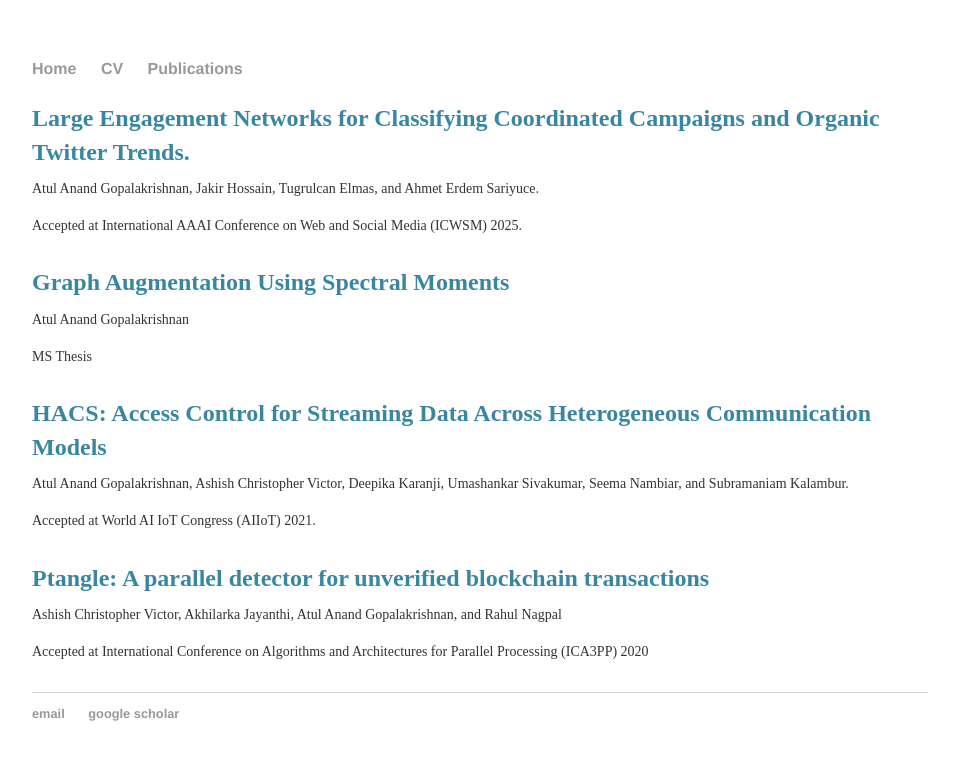
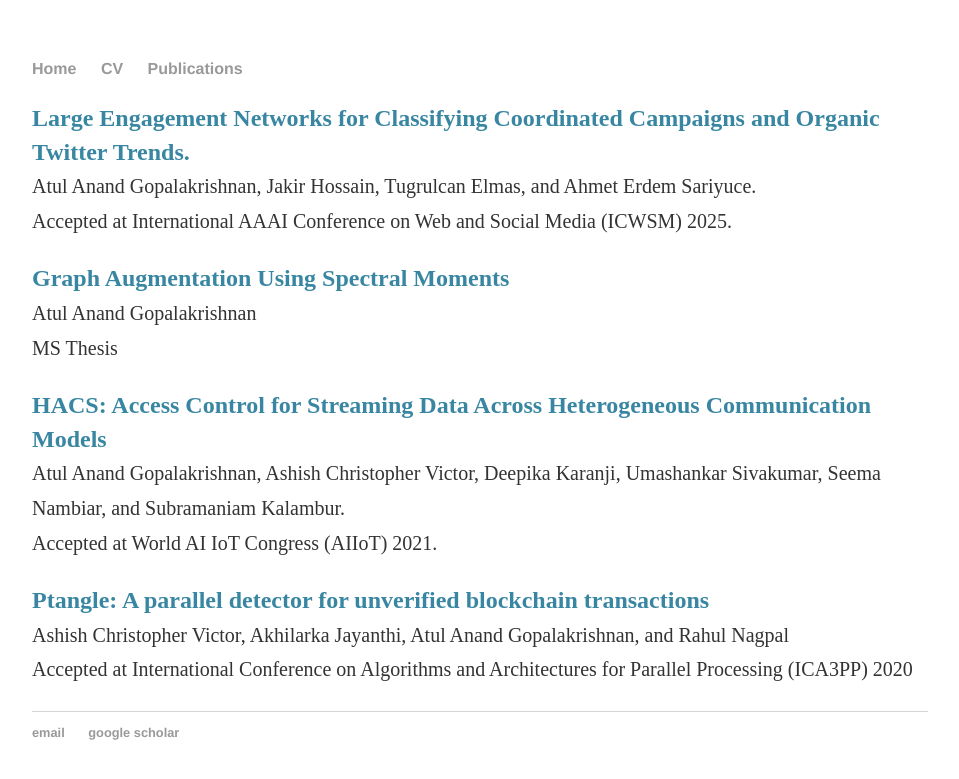
Before and after one commit to atul1234anand/atul1234anand.github.io, a Jekyll site: the page built from publications/index.html, in a window 1280 px wide. Shown: the top 779 px of the page, without its empty margins (160-1119 px from the left). Built offline with Jekyll 4.4.1, drawn with Linux system fonts in a browser that asks for light colours.

Commit message:
Update index.html

```diff
--- a/publications/index.html
+++ b/publications/index.html
@@ -8,7 +8,7 @@ title: Publications
         <a href = "https://arxiv.org/abs/2503.00599" style="color:#3886a1;">
 	<strong>Large Engagement Networks for Classifying Coordinated Campaigns and Organic Twitter Trends.</strong>
 	</a> <br>
-	<span style="font-size: 14px;">
+	<span style="font-size: 20px;">
 	Atul Anand Gopalakrishnan, Jakir Hossain, Tugrulcan Elmas, and Ahmet Erdem Sariyuce. <br>
 	Accepted at International AAAI Conference on Web and Social Media (ICWSM) 2025.
 	</span>
@@ -18,7 +18,7 @@ title: Publications
         <a href = "https://surface.syr.edu/cgi/viewcontent.cgi?article=1702&context=thesis" style="color:#3886a1;">
 	<strong>Graph Augmentation Using Spectral Moments</strong>
 	</a> <br>
-	<span style="font-size: 14px;">
+	<span style="font-size: 20px;">
 	Atul Anand Gopalakrishnan <br>
 	MS Thesis
 	</span>
@@ -28,7 +28,7 @@ title: Publications
         <a href = "https://ieeexplore.ieee.org/abstract/document/9454185" style="color:#3886a1;">
 	<strong>HACS: Access Control for Streaming Data Across Heterogeneous Communication Models</strong>
 	</a> <br>
-	<span style="font-size: 14px;">
+	<span style="font-size: 20px;">
 	Atul Anand Gopalakrishnan, Ashish Christopher Victor, Deepika Karanji, Umashankar Sivakumar, Seema Nambiar, and Subramaniam Kalambur. <br>
 	Accepted at World AI IoT Congress (AIIoT) 2021.
 	<span>
@@ -38,7 +38,7 @@ title: Publications
         <a href = "https://ieeexplore.ieee.org/abstract/document/9454185" style="color:#3886a1;">
 	<strong>Ptangle: A parallel detector for unverified blockchain transactions</strong>
 	</a> <br>
-	<span style="font-size: 14px;">
+	<span style="font-size: 20px;">
 	Ashish Christopher Victor, Akhilarka Jayanthi, Atul Anand Gopalakrishnan, and Rahul Nagpal <br>
 	Accepted at International Conference on Algorithms and Architectures for Parallel Processing (ICA3PP) 2020
 	</span>
```
